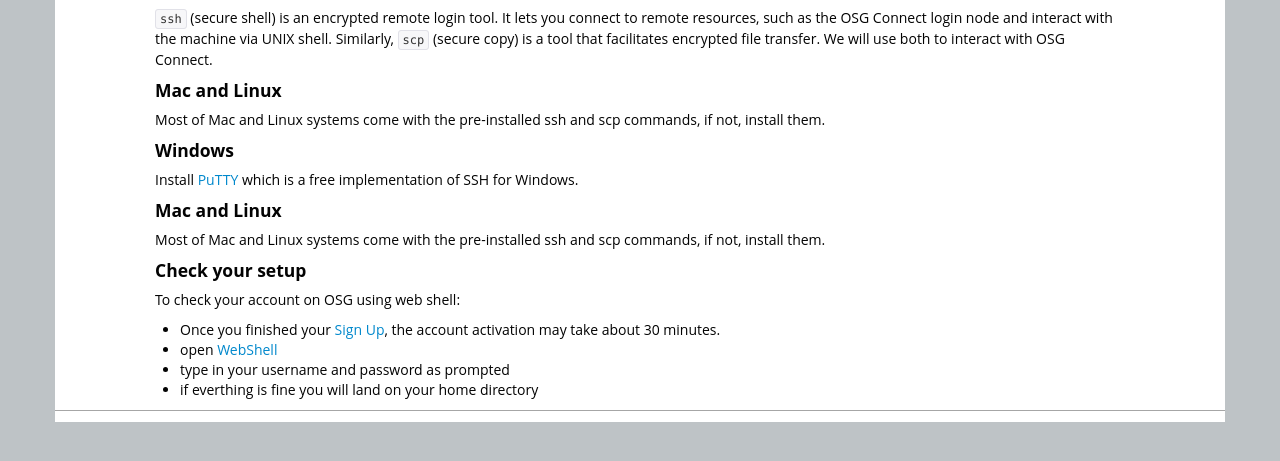
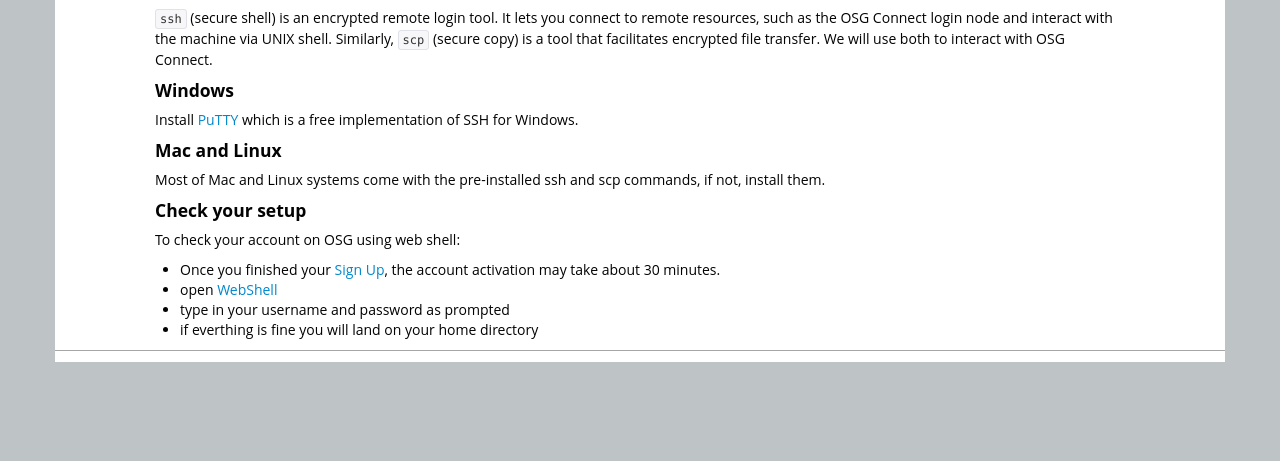
Before and after one commit to SWC-OSG-Workshop/2015-03-03-iupui, a Jekyll site: the page built from setup.md, in a window 1280 px wide, cut to the strip 371-832 px from the top of the page. Built offline with Jekyll 4.4.1, drawn with Linux system fonts in a browser that asks for light colours.

Commit message:
edit setup.html file

```diff
--- a/_includes/setup.html
+++ b/_includes/setup.html
@@ -17,11 +17,6 @@
    <p>
       <code>ssh</code> (secure shell) is an encrypted remote login tool. It lets you connect to remote resources, such as the OSG Connect login node and interact with the machine via UNIX shell.
       Similarly, <code>scp</code> (secure copy) is a tool that facilitates encrypted file transfer. We will use both to interact with OSG Connect.
-   </p>
-
-<h4 > Mac and Linux </h4>
-   <p>
-     Most of Mac and Linux systems come with the pre-installed ssh and scp commands, if not, install them.
    </p>
 
 <h4 > Windows </h4>
```
